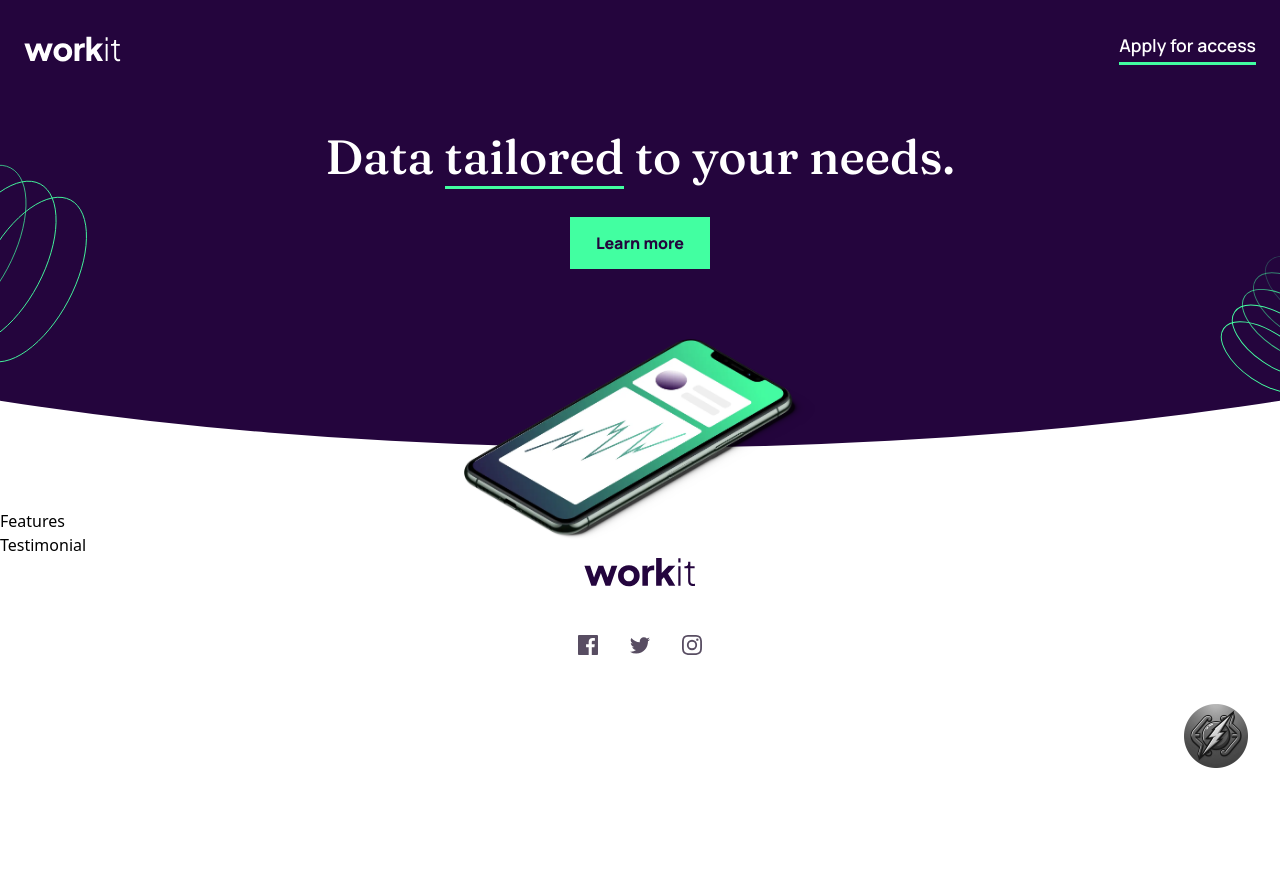
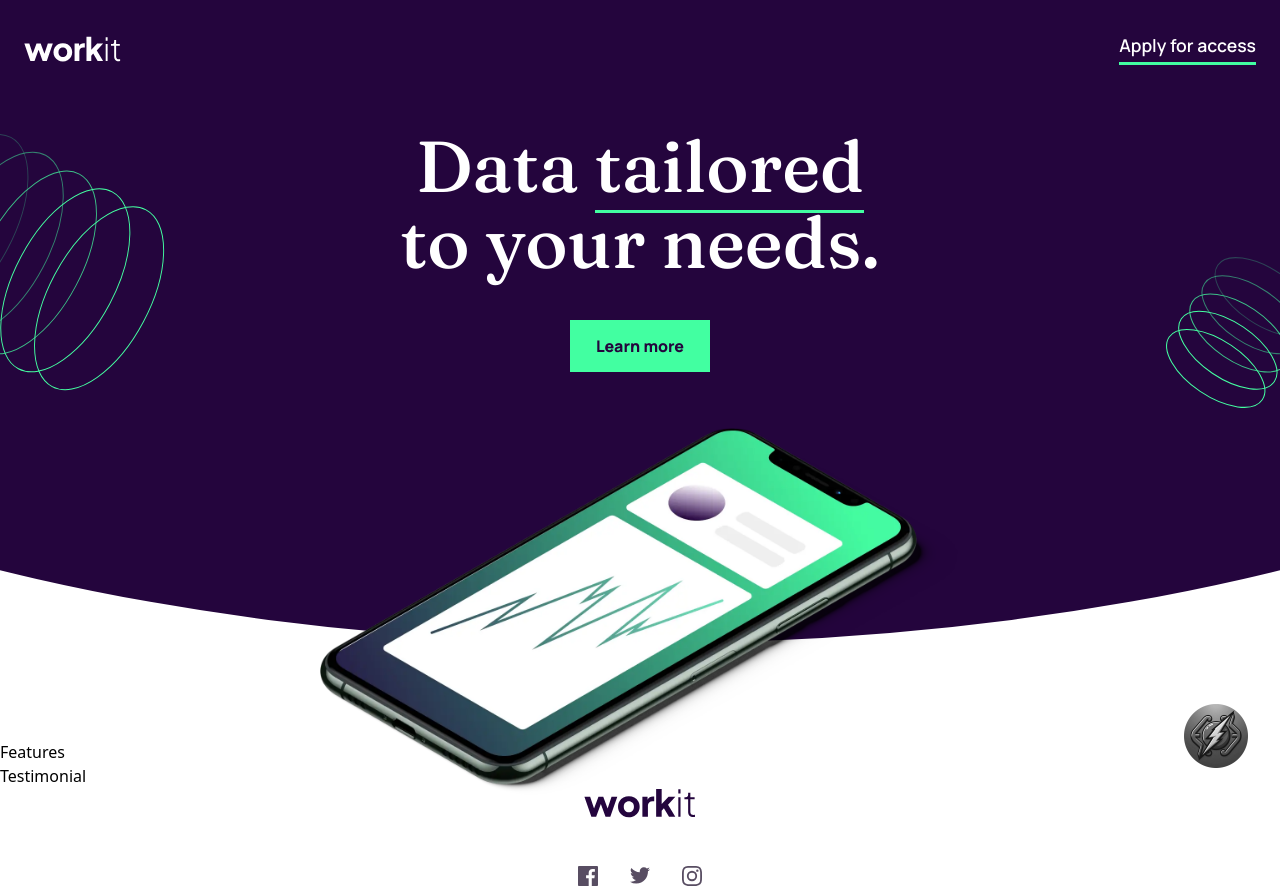
Before and after one commit to FlashScript-Main/Workit-landing-page---Frontend-Mentor, a React (Vite) app: page / in a window 1280 px wide. Before the commit the page ends 800 px from the top, so only its background shows below. Built offline with nearby package versions, Linux system fonts and the light colour scheme.

Commit message:
oof 😪 Hero section is Done!

```diff
--- a/src/App.tsx
+++ b/src/App.tsx
@@ -15,17 +15,17 @@ const App = () => {
                 <img
                     src={phoneImage}
                     alt="Phone Image"
-                    className={`absolute m-auto -bottom-4 md:-bottom-8 left-0 right-0 w-[18rem] md:w-[22rem] z-20 |  |  | `}
+                    className={`absolute m-auto -bottom-4 md:-bottom-8 lg:-bottom-12 xl:-bottom-14 left-0 right-0 w-[18rem] md:w-[22rem] lg:w-[32rem] xl:w-[40rem] z-20 |  |  | `}
                 />
 
                 <img
                     src={heroPatternLeft}
-                    className={`hidden md:block absolute inset-0 md:-left-[11rem] md:top-[1rem] md:w-[18rem] z-20 |  |  | `}
+                    className={`hidden md:block absolute inset-0 md:-left-[11rem] lg:-left-[9rem] xl:-left-[8rem] md:top-[1rem] md:w-[18rem] xl:w-[20rem] z-20 |  |  | `}
                 />
 
                 <img
                     src={heroPatternRight}
-                    className={`hidden md:block absolute md:-right-[5.5rem] md:top-[9rem] md:w-[10rem] z-20 |  |  | `}
+                    className={`hidden md:block absolute md:-right-[5.5rem] lg:-right-[4rem] xl:-right-[3rem] md:top-[9rem] lg:top-[8rem] xl:top-[9rem] md:w-[10rem] xl:w-[11rem] z-20 |  |  | `}
                 />
             </section>
 
--- a/src/components/Hero.tsx
+++ b/src/components/Hero.tsx
@@ -3,12 +3,12 @@ import Button from "./Button"
 const Hero = () => {
 
     return (
-        <main className={`w-full pt-8 pb-[10.5rem] md:pb-[13rem] relative | text-center bg-primary-dark-purple | flex flex-col justify-center items-center | hero`}>
-            <h1 className={`w-11/12 md:w-7/12 | text-5xl text-neutral-white font-fraunces font-medium leading-[3.5rem] |  | `}>
-                Data <span className={` |  | border-b-[3px] border-b-primary-eucaplyptus | `}>tailored</span> to your needs.
+        <main className={`w-full pt-8 pb-[10.5rem] md:pb-[13rem] lg:pb-[17rem] xl:pb-[21rem] relative | text-center bg-primary-dark-purple | flex flex-col justify-center items-center | hero`}>
+            <h1 className={`w-11/12 md:w-7/12 lg:w-[40%] | text-5xl lg:text-[4rem] xl:text-[4.5rem] text-neutral-white font-fraunces font-medium leading-[3.5rem] lg:leading-[4rem] xl:leading-[4.7rem] |  | `}>
+                Data <span className={` |  | border-b-[3px] border-b-primary-eucaplyptus | `}>tailored</span><br className={`md:max-lg:hidden |  |  | `} /> to <br className={`max-md:hidden lg:hidden |  |  | `} /> your needs.
             </h1>
 
-            <div className={`mt-7 md:mt-8 mb-8 |  |  | `}>
+            <div className={`mt-7 md:mt-8 lg:mt-10 mb-8 |  |  | `}>
                 <Button text={"Learn more"} />
             </div>
         </main>
```
